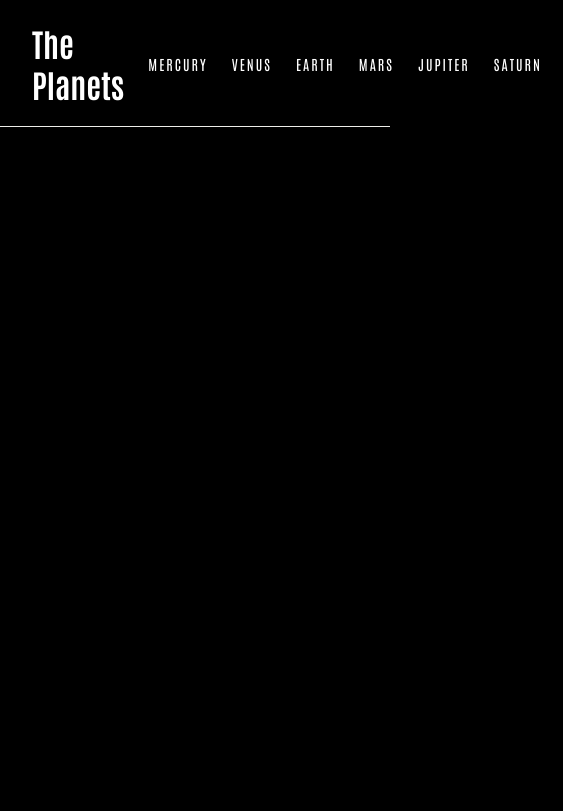
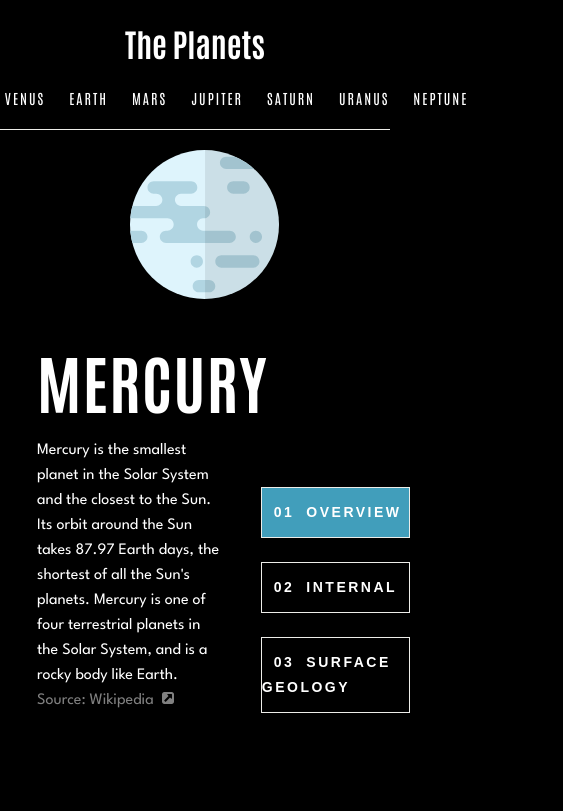
Before and after one commit to Miranda-K12/planet-facts-app, a React (Vite) app: page /mercury in a window 390 px wide. Shown: the top 811 px of the page, 563 px wide, since content can reach past the window. Built offline with nearby package versions, Linux system fonts and the light colour scheme.

Commit message:
Add responsive styles for Desktop screen

```diff
--- a/src/App.module.scss
+++ b/src/App.module.scss
@@ -3,7 +3,6 @@
 
 body {
   background-color: $color-black;
-}
 
   .app_container {
     max-width: 1440px;
@@ -11,3 +10,4 @@ body {
     margin: 0 auto;
     padding-top: 150px;
   }
+}
--- a/src/App.tsx
+++ b/src/App.tsx
@@ -8,12 +8,8 @@ function App() {
     <div className={styles.app_container}>
       <Header />
       <Routes>
-        <Route path="/" element={<Navigate to="/planet/mercury" replace />} />
-        <Route
-          path="/planet"
-          element={<Navigate to="/planet/mercury" replace />}
-        />
-        <Route path="/planet/:planetName" element={<Planet />} />
+        <Route path="/" element={<Navigate to="/mercury" replace />} />
+        <Route path="/:planetName" element={<Planet />} />
       </Routes>
     </div>
   );
--- a/src/Components/Header/Header.module.scss
+++ b/src/Components/Header/Header.module.scss
@@ -12,16 +12,18 @@
   border-bottom: 1px solid $color-grey;
   background-color: $color-black;
   z-index: 100;
-  box-sizing: border-box; // Optional: Could move this to a global base style
+  box-sizing: border-box;
+  @media (max-width: 1024px) {
+    @include flex($direction: column);
+  }
 
   .header_button {
     cursor: pointer;
     background-color: transparent;
     color: $color-white;
     border: none;
-
-    h1 {
-      font-size: 28px;
+    .header_title {
+      font-size: $large-text-font;
       text-transform: $text-style;
     }
   }
@@ -37,7 +39,7 @@
       text-decoration: none;
       text-transform: $text-style;
       letter-spacing: $letter-spacing;
-      position: relative; // Added position for pseudo-elements
+      position: relative;
       display: inline-block;
       transition: transform 0.3s ease;
 
--- a/src/Components/Header/Header.tsx
+++ b/src/Components/Header/Header.tsx
@@ -5,13 +5,13 @@ import styles from "./Header.module.scss";
 function Header() {
   return (
     <div className={styles.header}>
-      <h1>The Planets</h1>
+      <h1 className={styles.header_title}>The Planets</h1>
       <nav>
         <ul>
           {data.map((planet) => (
             <li key={planet.name}>
               <Link
-                to={`/planet/${planet.name.toLowerCase()}`}
+                to={`${planet.name.toLowerCase()}`}
                 className={styles.navLink}
               >
                 {planet.name}
--- a/src/Components/Planets/Planet.tsx
+++ b/src/Components/Planets/Planet.tsx
@@ -62,8 +62,8 @@ function Planet() {
         </div>
 
         <div className={styles.planet_info}>
-          <h1>{planet.name}</h1>
           <div className={styles.content_area}>
+            <h1 className={styles.planet_name}>{planet.name}</h1>
             {activeButton === "overview" && (
               <>
                 <p>{planet.overview.content}</p>
--- a/src/Components/Planets/Planets.module.scss
+++ b/src/Components/Planets/Planets.module.scss
@@ -11,25 +11,33 @@
     display: grid;
     grid-template-columns: 45% 35%;
     gap: 20%;
-    width: 80%;
-    margin-left: 20%;
+    width: 100%;
+
+    @media (max-width: 1024px) {
+      grid-template-columns: 1fr;
+      margin: 0 auto;
+      gap: 40px;
+      width: 90%;
+    }
     .planet_item {
       width: 100%;
       height: auto;
       @include flex;
       position: relative;
-
+      @media (max-width: 1024px) {
+        width: 50%;
+        margin: 0 auto;
+      }
       .planet_img {
-        width: 100%;
+        width: 80%;
         height: auto;
       }
-
       .geology_overlay_img {
         position: absolute;
         top: 80%;
-        left: 50%;
+        left: 40%;
         transform: translate(-50%, -50%);
-        width: 40%;
+        width: 30%;
         height: auto;
       }
     }
@@ -37,12 +45,28 @@
     .planet_info {
       width: 100%;
       color: $color-white;
-      @include flex($direction: column, $align: flex-start);
-      h1 {
+      @include flex(
+        $direction: column,
+        $align: flex-start,
+        $justify: flex-start,
+        $gap: 100px
+      );
+
+      @media (max-width: 1024px) {
+        display: grid;
+        grid-template-columns: 50% 40%;
+        gap: 10%;
+        align-items: end;
+      }
+      .planet_name {
         font-size: $planet-name-font;
         text-transform: $text-style;
         font-family: $primary-font;
         letter-spacing: 1.5px;
+        margin-bottom: 16px;
+        @media (max-width: 1024px) {
+          font-size: $planet-name-small-font;
+        }
       }
 
       p {
@@ -61,9 +85,8 @@
       }
 
       .button_container {
-        @include flex($direction: column, $gap: 16px);
+        @include flex($direction: column, $justify: space-between);
         width: 100%;
-
         button {
           width: 100%;
           padding: 12px 0;
@@ -89,6 +112,9 @@
 
           span {
             margin: 0 24px;
+            @media (max-width: 1024px) {
+              margin: 0 12px;
+            }
           }
         }
       }
@@ -109,6 +135,9 @@
       text-transform: $text-style;
       cursor: pointer;
       transition: all 0.3s ease-out;
+      @media (max-width: 1024px) {
+        padding: 20px;
+      }
 
       &:hover {
         transform: scale(1.05);
@@ -125,6 +154,9 @@
         font-size: 40px;
         font-family: $primary-font;
         opacity: 1;
+        @media (max-width: 1024px) {
+          font-size: $large-text-font;
+        }
       }
     }
   }
--- a/src/styles/_variables.scss
+++ b/src/styles/_variables.scss
@@ -2,16 +2,9 @@
 @import url("https://fonts.googleapis.com/css2?family=League+Spartan:wght@100..900&display=swap");
 $color-white: #ffff;
 $color-black: #000;
-$color-dark: #070722;
 $color-orange: #d14c32;
 $color-grey: #edede9;
 $color-blue: #2d68f0;
-$color-light-blue: #419ebb;
-$color-gold: #eda249;
-$color-purple: #6d2ed5;
-$color-tangerine: #d83a34;
-$color-dark-orange: #cd5120;
-$color-cyan: #1ec1a2;
 $text-style: uppercase;
 $font-weight: bold;
 $font-semi-bold: 600;
@@ -19,6 +12,7 @@ $primary-font: "Antonio", sans-serif;
 $secondary-font: "League Spartan", sans-serif;
 $letter-spacing: 2px;
 $planet-name-font: 80px;
+$planet-name-small-font: 64px;
 $large-text-font: 24px;
 $text-font: 16px;
 $small-font: 14px;
```
Also changed, not shown: src/constants/planetColors.ts (+9 -11 lines). Lines whose indentation alone changed are shown as unchanged.
